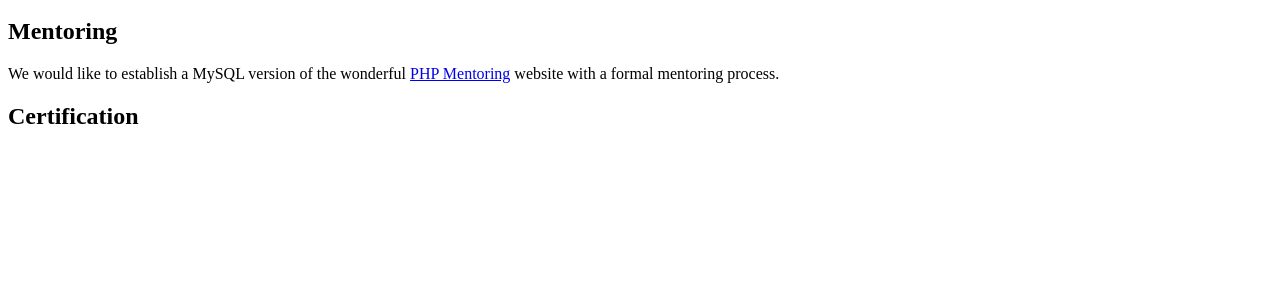
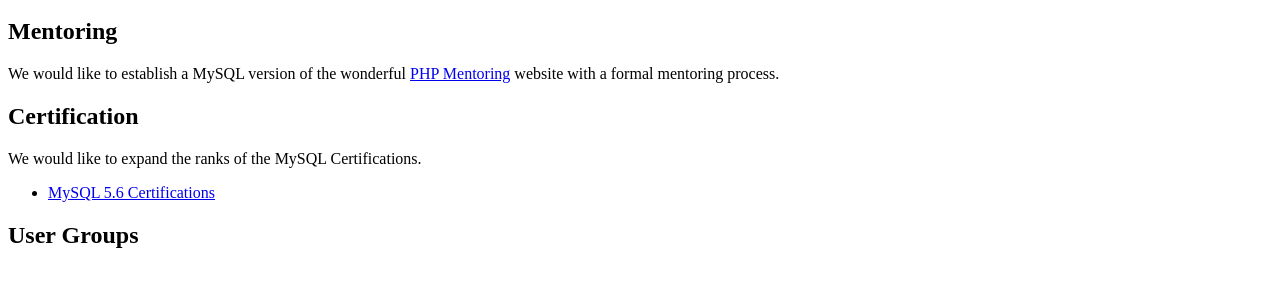
Before and after one commit to mysqlmentor/mysqlmentor.github.io, a plain HTML site: page index.html in a window 1280 px wide. Shown: the part 86-372 px from the top of the page. Drawn offline with Linux system fonts and the light colour scheme.

Commit message:
Update index.html

```diff
--- a/index.html
+++ b/index.html
@@ -17,5 +17,11 @@
 with a formal mentoring process.
 
 <h2><A href="#cert"></A>Certification</a></h2>
+We would like to expand the ranks of the MySQL Certifications.
+<ul>
+    <li><a href="56certs.html">MySQL 5.6 Certifications</a></li>
+</ul>
+
+<h2>User Groups</h2>
 </BODY>
 </HTML>
```
